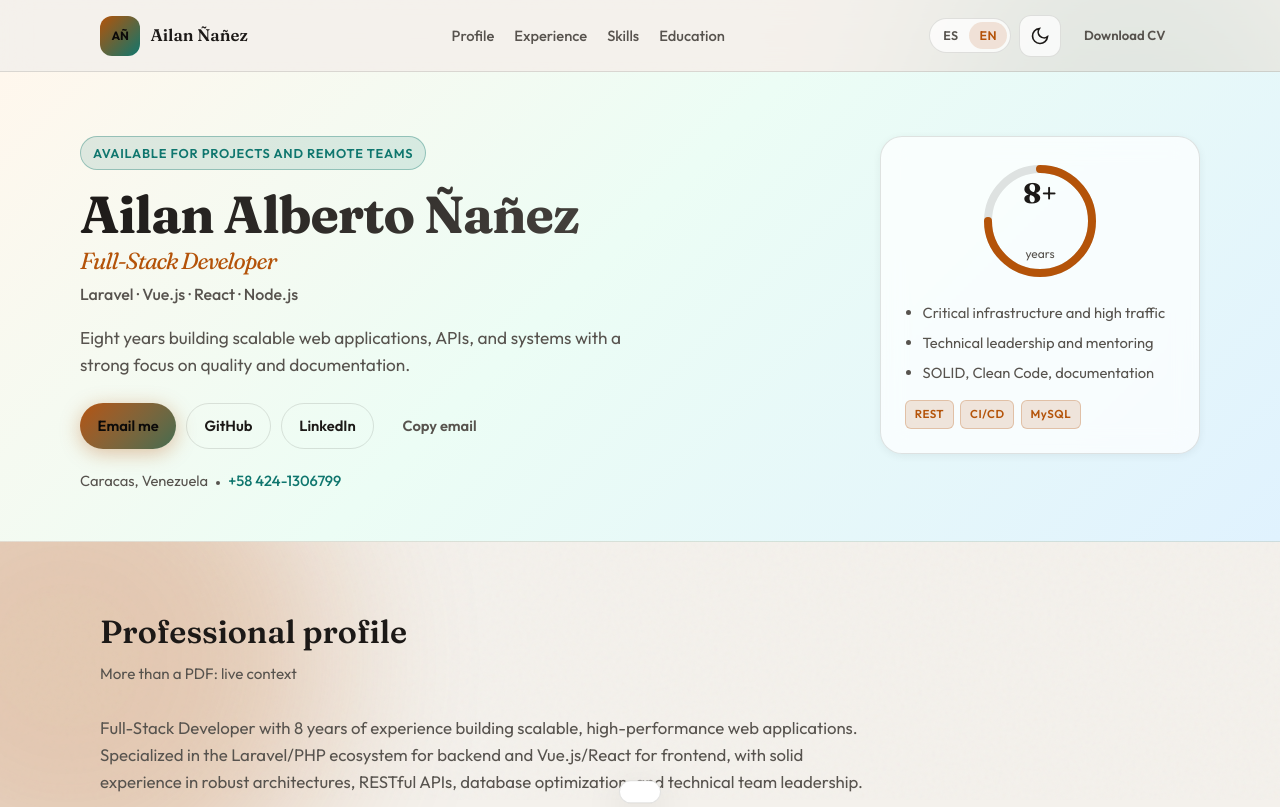
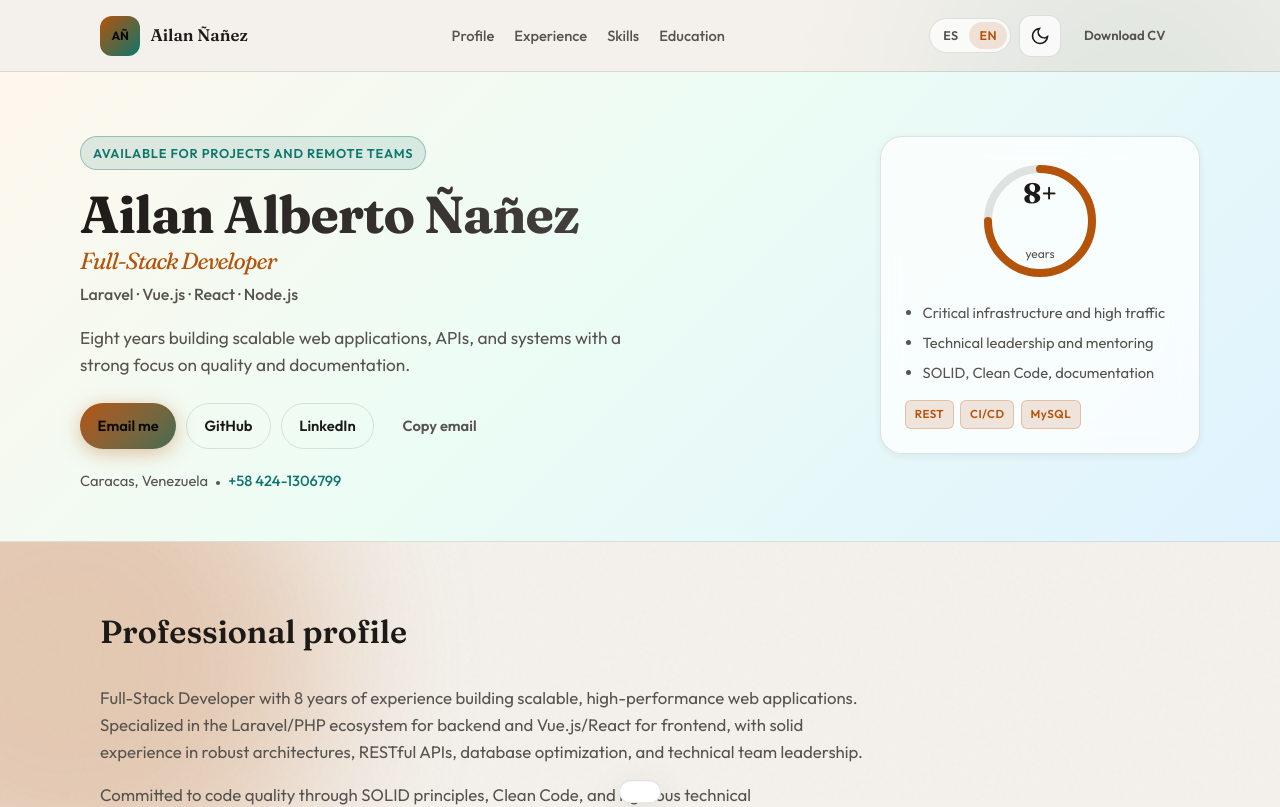
Before and after one commit to 41L4N/41L4N.github.io, a Vue app: page / in a window 1280 px wide. Shown: the top 807 px of the page. Built offline with nearby package versions, Linux system fonts and the light colour scheme.

Commit message:
Remove 'kicker' field from profile section in English and Spanish locale files for simplification and clarity.

```diff
--- a/src/plugins/vue-i18n/locales/en.json
+++ b/src/plugins/vue-i18n/locales/en.json
@@ -53,7 +53,6 @@
 	},
 	"profile": {
 		"title": "Professional profile",
-		"kicker": "More than a PDF: live context",
 		"intro": "Full-Stack Developer with 8 years of experience building scalable, high-performance web applications. Specialized in the Laravel/PHP ecosystem for backend and Vue.js/React for frontend, with solid experience in robust architectures, RESTful APIs, database optimization, and technical team leadership.",
 		"commitment": "Committed to code quality through SOLID principles, Clean Code, and rigorous technical documentation. Proven experience in critical infrastructure, e-commerce, and enterprise management projects, working with agile methodologies in remote and hybrid environments."
 	},
--- a/src/plugins/vue-i18n/locales/es.json
+++ b/src/plugins/vue-i18n/locales/es.json
@@ -53,7 +53,6 @@
 	},
 	"profile": {
 		"title": "Perfil profesional",
-		"kicker": "Más que un PDF: contexto vivo",
 		"intro": "Desarrollador Full-Stack con 8 años de experiencia construyendo aplicaciones web escalables y de alto rendimiento. Especializado en el ecosistema Laravel/PHP para backend y Vue.js/React para frontend, con sólida experiencia en arquitecturas robustas, APIs RESTful, optimización de bases de datos y liderazgo técnico de equipos.",
 		"commitment": "Comprometido con la calidad del código a través de principios SOLID, Clean Code y documentación técnica rigurosa. Experiencia comprobada en proyectos de infraestructura crítica, e-commerce y sistemas de gestión empresarial, trabajando bajo metodologías ágiles en entornos remotos e híbridos."
 	},
--- a/src/views/Profile.vue
+++ b/src/views/Profile.vue
@@ -5,9 +5,6 @@
 	>
 		<div class="section-head">
 			<h2>{{ t('profile.title') }}</h2>
-			<p class="section-kicker">
-				{{ t('profile.kicker') }}
-			</p>
 		</div>
 		<div class="profile__prose">
 			<p
```
